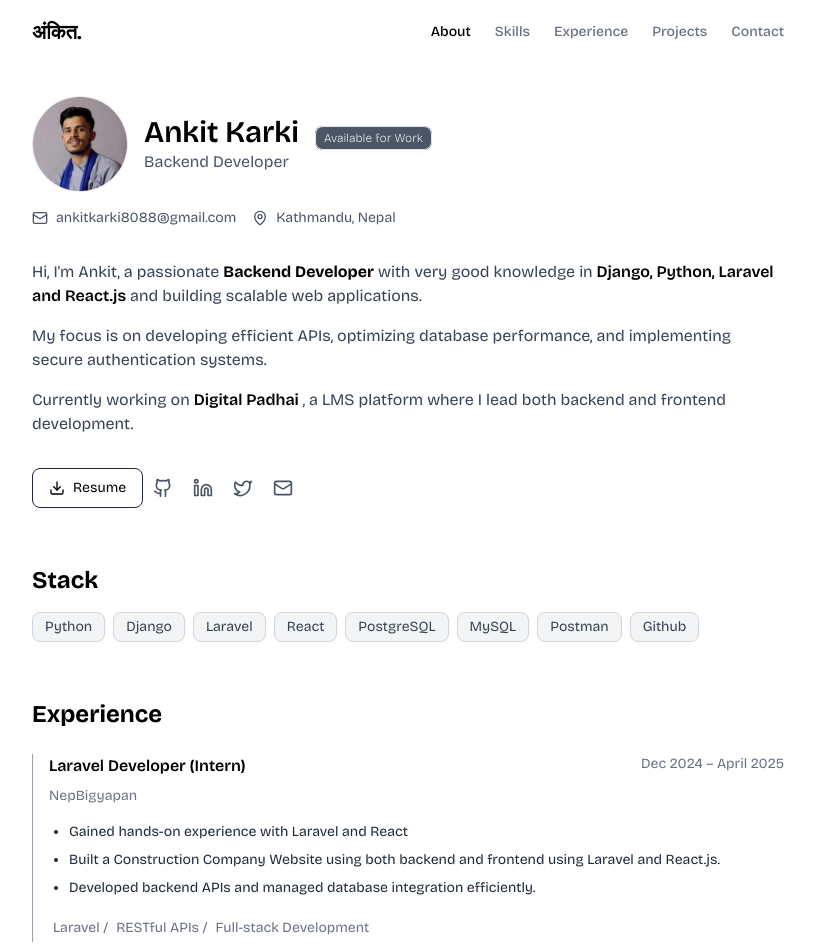
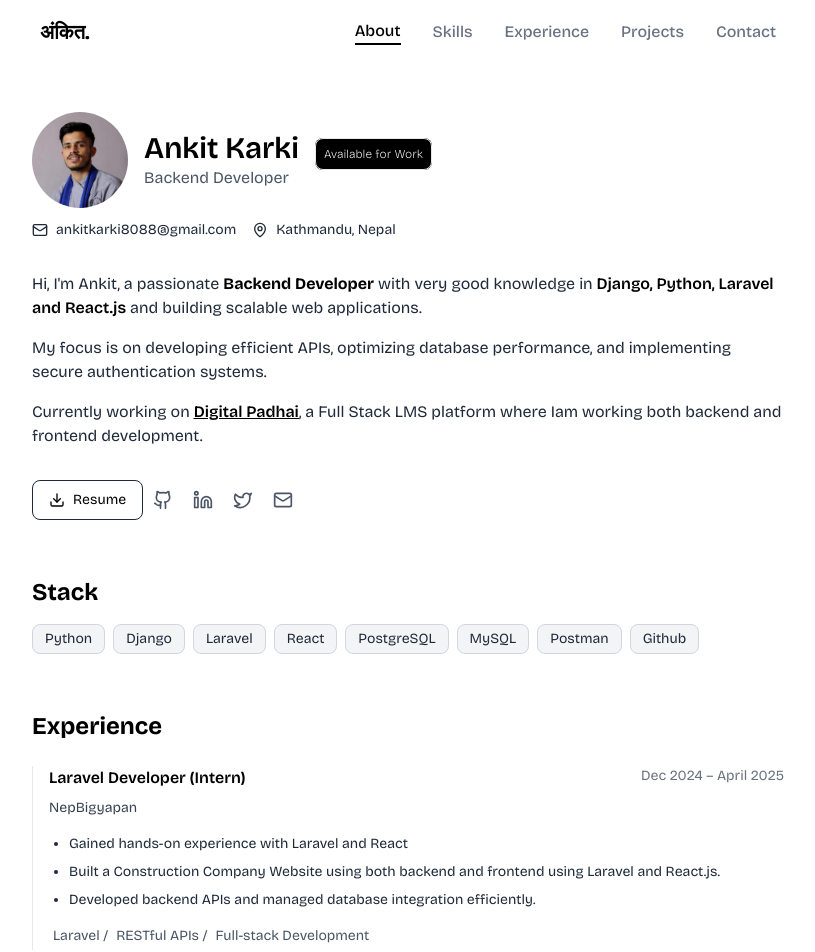
Before and after one commit to ankitdotnp/portfolio-react, a React (Vite) app: page / in a window 1280 px wide. Shown: the top 952 px of the page, without its empty margins (232-1047 px from the left). Built offline with nearby package versions, Linux system fonts and the light colour scheme; a web font is replaced by a local one.

Commit message:
Completed

```diff
--- a/package.json
+++ b/package.json
@@ -11,7 +11,6 @@
   },
   "dependencies": {
     "@tailwindcss/vite": "^4.1.3",
-    "framer-motion": "^12.12.1",
     "lucide-react": "^0.487.0",
     "react": "^19.1.0",
     "react-dom": "^19.1.0",
--- a/src/components/About.jsx
+++ b/src/components/About.jsx
@@ -3,7 +3,7 @@ import { Github, Linkedin, Twitter, Mail, MapPin, Download, MailIcon } from 'luc
 
 const About = () => {
   return (
-    <section id="about" className="flex items-center py-12 bg-white">
+    <section id="about" className="flex items-center py-12 bg-white/85">
       {/* <section className="flex items-center py-16 bg-white"> */}
       <div className="mx-auto px-2 w-full max-w-3xl">
         <div className="space-y-8">
@@ -15,35 +15,36 @@ const About = () => {
                   <img
                     src="/image/myphoto.jpg"
                     alt="Ankit Karki"
-                    className="w-24 h-24 object-cover rounded-full border-1 border-gray-200"
+                    className="w-24 h-24 object-cover rounded-full "
                   />
                 </div>
 
                 <div>
                   <h1 className="text-3xl font-semibold text-black">
                     Ankit Karki
-  <span className="ml-4 text-xs bg-gray-600 hover:bg-gray-700 text-white font-thin px-2 py-1 rounded-lg cursor-pointer border-1 border-gray-200">
+                    <span className="ml-4 text-xs bg-black hover:bg-gray-800 text-white font-thin px-2 py-2 rounded-lg cursor-pointer border-1 border-gray-200">
                       Available for Work
                     </span>
                   </h1>
                   <p className="text-gray-600 text-base">Backend Developer</p>
+
                 </div>
               </div>
 
-              <div className="flex flex-wrap gap-4 items-center pt-2 ">
+              <div className="flex flex-wrap gap-4 items-center pt-1 ">
                 <div className="flex items-center space-x-2">
-                  <Mail className="w-4 h-4 text-gray-600" />
-                  <span className="text-gray-600 text-sm"> ankitkarki8088@gmail.com</span>
+                  <Mail className="w-4 h-4 text-gray-800" />
+                  <span className="text-gray-800 text-sm"> ankitkarki8088@gmail.com</span>
                 </div>
                 <div className="flex items-center space-x-2">
-                  <MapPin className="w-4 h-4 text-gray-600" />
-                  <span className="text-gray-600 text-sm">Kathmandu, Nepal</span>
+                  <MapPin className="w-4 h-4 text-gray-800" />
+                  <span className="text-gray-800 text-sm">Kathmandu, Nepal</span>
                 </div>
               </div>
             </div>
           </div>
 
-          <div className="space-y-4 text-gray-700 pt-0">
+          <div className="space-y-4 text-gray-800 pt-0">
             <p className='text-base text-wrap'>
               Hi, I'm Ankit, a passionate <span className="text-black font-bold">Backend Developer</span> with very good knowledge in
               <span className="text-black font-semibold"> Django, Python, Laravel and React.js</span> and building scalable web applications.
@@ -53,7 +54,7 @@ const About = () => {
               secure authentication systems.
             </p>
             <p className='text-base text-wrap'>
-              Currently working on <span className="text-black font-semibold"><a href="https://github.com/ankitkarki27/eLearning-Platform-django-react">Digital Padhai </a></span>, a LMS platform where I lead both backend and frontend development.
+              Currently working on <span className="text-black font-semibold underline"> <a href="https://github.com/ankitkarki27/eLearning-Platform-django-react">Digital Padhai</a></span>, a Full Stack LMS platform where Iam working both backend and frontend development.
             </p>
           </div>
 
--- a/src/components/Blog.jsx
+++ b/src/components/Blog.jsx
@@ -8,14 +8,10 @@ const Blog = () => {
       link: "https://lmsfisheryatesshuffledemopaper.karkiankit.com.np/",
 
     },
-    {
-      title: "How to Integrate Tailwind CSS v4 in React Vite Project",
-      link: "https://lmsfisheryatesshuffledemopaper.karkiankit.com.np/",
-    },
   ];
 
   return (
-    <section id="blog" className="py-16 bg-white pt-2">
+    <section id="blog" className="py-16 bg-white pt-0">
       <div className="mx-auto px-2 max-w-3xl">
         <h2 className="text-2xl font-bold mb-2 text-black">Writings</h2>
         <div className="space-y-6">
@@ -24,7 +20,7 @@ const Blog = () => {
               key={index}
               className="p-0  transition"
             >
-              <hp className="font-noral text-sm text-gray-700 text-wrap ">
+              <h className="font-noral text-sm text-gray-700 text-wrap it">
                 <a
                   href={blog.link}
                   target="_blank"
@@ -33,7 +29,7 @@ const Blog = () => {
                 >
                   {blog.title}
                 </a>
-              </hp>
+              </h>
 
             </div>
           ))}
--- a/src/components/Contact.jsx
+++ b/src/components/Contact.jsx
@@ -40,7 +40,7 @@ const Contact = () => {
               >
                 <Linkedin className="w-6 h-6" />
               </a>
-               <a
+              <a
                 href="https://www.instagram.com/meenfaforlife/"
                 target="_blank"
                 rel="noopener noreferrer"
@@ -84,7 +84,7 @@ const Contact = () => {
                   name="name"
                   required
                   className="w-full px-3 py-2 bg-white border border-gray-300 rounded text-black focus:outline-none focus:ring-1 focus:ring-gray-400 text-sm"
-                  placeholder="Ankit"
+                  placeholder="Ram Bahadur"
                 />
               </div>
               <div>
@@ -96,6 +96,19 @@ const Contact = () => {
                   required
                   className="w-full px-3 py-2 bg-white border border-gray-300 rounded text-black focus:outline-none focus:ring-1 focus:ring-gray-400 text-sm"
                   placeholder="example@gmail.com"
+                />
+              </div>
+              <div>
+                <label htmlFor="phone" className="block text-xs sm:text-sm font-medium text-gray-700 mb-2">Phone No.</label>
+                <input
+                  type="tel"
+                  id="phone"
+                  name="phone"
+                  required
+                  pattern="^\+977\d{10}$"
+                  title="Phone number should start with +977 followed by 10 digits"
+                  className="w-full px-3 py-2 sm:py-3 bg-white border border-gray-300 rounded text-black focus:outline-none focus:ring-1 focus:ring-gray-400 text-sm"
+                  placeholder="+9779800000000"
                 />
               </div>
               <div>
--- a/src/components/Experience.jsx
+++ b/src/components/Experience.jsx
@@ -21,30 +21,21 @@ const Experience = () => {
         <h2 className="text-2xl font-bold mb-6 text-black">Experience</h2>
         <div className="space-y-6">
           {experience.map((exp, index) => (
-            <div key={index} className="border-l-1 border-gray-400 pl-4">
+            <div key={index} className="border-l-1 border-gray-200 pl-4">
               <div className="flex flex-col sm:flex-row sm:justify-between sm:items-start mb-2">
                 <h3 className="font-semibold text-black">{exp.role}</h3>
                 <span className="text-gray-500 text-sm">{exp.period}</span>
               </div>
-              <p className="text-gray-500 text-sm mb-2">{exp.company}</p>
-              <ul className="mt-4 text-sm space-y-2 list-disc pl-5 text-gray-800 mb-4">
+              <p className="text-gray-700 text-sm mb-1">{exp.company}</p>
+              <ul className="mt-4 text-sm space-y-2 list-disc pl-5 text-gray-800 mb-3">
                 {exp.description.map((item, i) => (
                   <li key={i}>{item}</li>
                 ))}
               </ul>
-              {/* <div className="flex flex-wrap gap-2 mt-4">
-                {exp.tags.map((tag, i) => (
-                  <span
-                    key={i}
-                    className="px-3 py-1 rounded-lg border border-gray-300 bg-gray-100 text-gray-700 text-xs"
-                  >
-                    {tag}
-                  </span>
-                ))}
-              </div> */}
-              <div className="flex flex-wrap gap-0 mb-2">
+
+              <div className="flex flex-wrap gap-0">
                     {exp.tags.map((tag, i) => (
-                      <span key={i} className="px-1 py-1 text-sm text-gray-500">
+                      <span key={i} className="px-1 py-1 text-sm text-gray-600">
                         {tag}{i !== exp.tags.length - 1 && ' / '}
                       </span>
                     ))}
--- /dev/null
+++ b/src/components/Footer.jsx
@@ -0,0 +1,11 @@
+const Footer = () => {
+  return (
+    <footer className="border-t border-gray-300 py-4 text-gray-500 bg-white">
+      <div className="mx-auto px-6 text-center text-xs max-w-3xl">
+        © {new Date().getFullYear()} Ankit Karki. All rights reserved.
+      </div>
+    </footer>
+  );
+};
+
+export default Footer;
--- a/src/components/Skills.jsx
+++ b/src/components/Skills.jsx
@@ -14,7 +14,7 @@ const Skills = () => {
           {skills.map((skill, index) => (
             <span
               key={index}
-              className="px-3 py-1 rounded-lg border border-gray-300 bg-gray-100 text-gray-700 text-sm cursor-pointer hover:bg-gray-200 transition-colors"
+              className="px-3 py-1 rounded-lg border border-gray-300 bg-gray-100 text-gray-800 text-sm cursor-pointer hover:bg-gray-200 transition-colors"
             >
               {skill}
             </span>
--- a/src/pages/Main Portfolio.jsx
+++ b/src/pages/Main Portfolio.jsx
@@ -6,6 +6,7 @@ import Education from '../components/Education';
 import Contact from '../components/Contact';
 import Experience from '../components/Experience';
 import Blog from '../components/Blog';
+import Footer from '../components/Footer';
 
 const Portfolio = () => {
     const [activeSection, setActiveSection] = useState('about');
@@ -15,7 +16,7 @@ const Portfolio = () => {
     useEffect(() => {
         const handleHashChange = () => {
             const hash = window.location.hash.replace('#', '');
-            if (hash && ['about', 'skills', 'experience', 'projects', 'education', 'contact','blog'].includes(hash)) {
+            if (hash && ['about', 'skills', 'experience', 'projects', 'education', 'contact', 'blog'].includes(hash)) {
                 setActiveSection(hash);
                 scrollToSection(hash);
             }
@@ -45,46 +46,69 @@ const Portfolio = () => {
                 behavior: 'smooth'
             });
 
-            // Update URL hash without scrolling
             window.history.replaceState(null, null, `#${sectionId}`);
         }
         setMobileMenuOpen(false);
     };
 
     const handleNavClick = (sectionId) => {
-        // Update URL for direct navigation
         window.location.hash = sectionId;
         scrollToSection(sectionId);
     };
 
+    // Close mobile menu when clicking outside
+    useEffect(() => {
+        const handleClickOutside = (event) => {
+            if (mobileMenuOpen && !event.target.closest('nav')) {
+                setMobileMenuOpen(false);
+            }
+        };
+
+        document.addEventListener('click', handleClickOutside);
+        return () => document.removeEventListener('click', handleClickOutside);
+    }, [mobileMenuOpen]);
+
     return (
-        <div className="min-h-screen bg-white/80 text-gray-800 ">
-            <nav className="fixed top-0 w-full bg-white/90 backdrop-blur-md z-50 h-16 ">
-                <div className="mx-auto px-2 max-w-3xl h-full">
+        <div className="min-h-screen bg-white/85 text-gray-900">
+            <nav className="fixed top-0 w-full bg-white/95 backdrop-blur-md z-50 h-16 ">
+                <div className="mx-auto px-4 sm:px-4 max-w-3xl h-full">
                     <div className="flex justify-between items-center h-full">
+                        {/* Logo */}
                         <div
                             className="flex items-center cursor-pointer"
                             onClick={() => handleNavClick('about')}
                         >
-                            <span className="text-xl font-bold text-black">अंकित.</span>
+                            <span className="text-xl font-bold text-black hover:text-gray-700 transition-colors">
+                                अंकित.
+                            </span>
                         </div>
 
-                        <div className="hidden md:flex items-center space-x-6">
-                            {['about',  'skills', 'experience','projects','contact'].map((section) => (
+
+                        <div className="hidden md:flex items-center space-x-8">
+                            {['about', 'skills', 'experience', 'projects',  'contact'].map((section) => (
                                 <button
                                     key={section}
                                     onClick={() => handleNavClick(section)}
-                                    className={`text-sm font-medium cursor-pointer transition-colors ${activeSection === section ? 'text-black' : 'text-gray-500 hover:text-black'}`}
+                                    className={`text-base font-medium cursor-pointer transition-all duration-200 ${
+                                        activeSection === section
+                                            ? 'text-black border-b-2 border-black'
+                                            : 'text-gray-500 hover:text-black'
+                                    }`}
                                 >
                                     {section.charAt(0).toUpperCase() + section.slice(1)}
                                 </button>
                             ))}
                         </div>
 
+
                         <div className="md:hidden">
                             <button
-                                onClick={() => setMobileMenuOpen(!mobileMenuOpen)}
-                                className="text-black hover:text-black focus:outline-none"
+                                onClick={(e) => {
+                                    e.stopPropagation();
+                                    setMobileMenuOpen(!mobileMenuOpen);
+                                }}
+                                className="p-2 text-gray-600 hover:text-black transition-colors"
+                                aria-label="Toggle menu"
                             >
                                 <svg className="h-6 w-6" fill="none" viewBox="0 0 24 24" stroke="currentColor">
                                     {mobileMenuOpen ? (
@@ -96,40 +120,39 @@ const Portfolio = () => {
                             </button>
                         </div>
                     </div>
-                </div>
 
-                {mobileMenuOpen && (
-                    <div className="md:hidden bg-white absolute top-16 w-full border-b border-gray-200">
-                        <div className="px-6 py-2 space-y-2">
-                            {['about', 'experience', 'skills', 'projects','contact'].map((section) => (
+                    {/* Mobile Dropdown Menu */}
+                    <div className={`md:hidden absolute top-16 left-0 w-full bg-white border-b border-gray-200 shadow-lg transition-all duration-300 ease-in-out ${
+                        mobileMenuOpen ? 'opacity-100 visible' : 'opacity-0 invisible'
+                    }`}>
+                        <div className="px-6 py-4 space-y-1">
+                            {['about', 'skills', 'experience', 'projects', 'blog', 'contact'].map((section) => (
                                 <button
                                     key={section}
                                     onClick={() => handleNavClick(section)}
-                                    className={`block w-full text-left py-2 text-sm font-medium ${activeSection === section ? 'text-black' : 'text-gray-500 hover:text-black'}`}
+                                    className={`block w-full text-left py-3 px-4 text-sm font-medium rounded-lg transition-all duration-200 ${
+                                        activeSection === section
+                                            ? 'bg-gray-100 text-black border-l-4 border-black'
+                                            : 'text-gray-600 hover:text-black hover:bg-gray-50'
+                                    }`}
                                 >
                                     {section.charAt(0).toUpperCase() + section.slice(1)}
                                 </button>
                             ))}
                         </div>
                     </div>
-                )}
+                </div>
             </nav>
 
-            <div className="pt-12">
+            <div className="pt-16">
                 <About />
                 <Skills />
                 <Experience />
                 <Projects />
-
+                <Blog />
                 <Contact />
-
+                <Footer />
             </div>
-
-            <footer className="border-t border-gray-300 py-4 text-gray-500 bg-white">
-                <div className="mx-auto px-6 text-center text-xs max-w-3xl">
-                    © {new Date().getFullYear()} Ankit Karki. All rights reserved.
-                </div>
-            </footer>
         </div>
     );
 };
--- a/src/pages/Portfolio.jsx
+++ b/src/pages/Portfolio.jsx
@@ -207,27 +207,12 @@ const Portfolio = () => {
                         alt="Ankit Karki"
                         className="w-24 h-24 object-cover rounded-full shadow-lg border border-gray-700"
                       />
-                      {/* Floating Tech Badges with Animation */}
-                      {/* <div className="absolute -top-2 -left-6 animate-float-vertical">
-                        <span className="px-2 py-1 bg-black text-white font-mono rounded-lg border border-gray-700 text-xs shadow-md">
-                          Django
-                        </span>
-                      </div>
-                      <div className="absolute -bottom-2 -left-4 animate-float-horizontal-reverse">
-                        <span className="px-2 py-1 bg-black text-white text-xs font-mono rounded-lg border border-gray-700 shadow-md">
-                          React
-                        </span>
-                      </div>
-                      <div className="absolute -bottom-2 -right-4 animate-float-vertical-reverse">
-                        <span className="px-2 py-1 bg-black text-white text-xs font-mono rounded-lg border border-gray-700 shadow-md">
-                          Laravel
-                        </span>
-                      </div> */}
+
                     </div>
 
                     <div>
                       <h1 className="text-3xl font-bold text-white">Ankit Karki <span className="ml-2 text-sm bg-black hover:bg-gray-900 border-lg border border-gray-700 text-white font-thin px-2 py-1 rounded-lg cursor-pointer">Available for Work</span></h1>
-                      <p className="text-gray-400 text-lg">Backend Developer</p>
+                      <p className="text-gray-400 text-sm">Backend Developer</p>
                       {/* <p className="text-gray-400 text-sm">ankitkarki8088@gmail.com</p> */}
                     </div>
                   </div>
```
Also changed, not shown: src/App.jsx (+4 -5 lines), 1 other file (tests, documents, lock files or other folders). Lines whose indentation alone changed are shown as unchanged.
